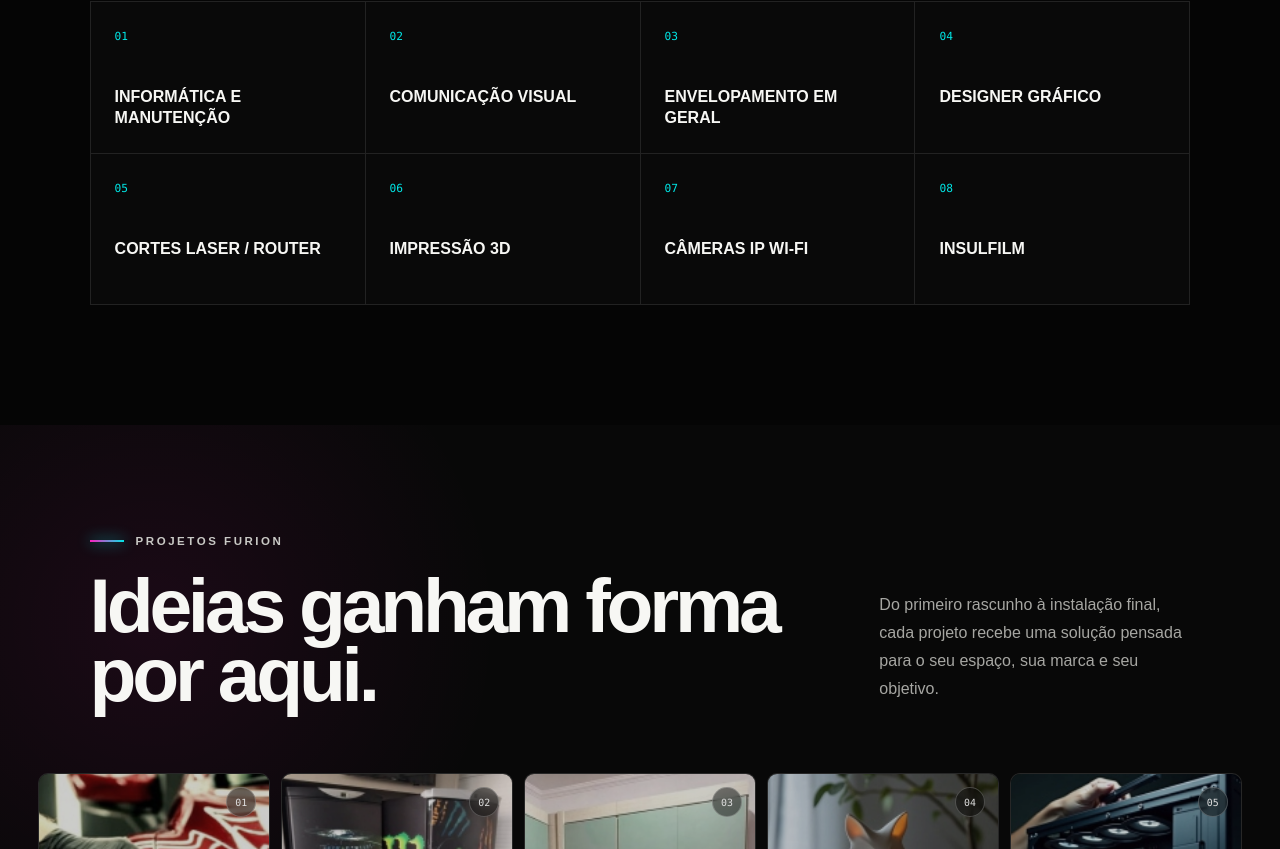
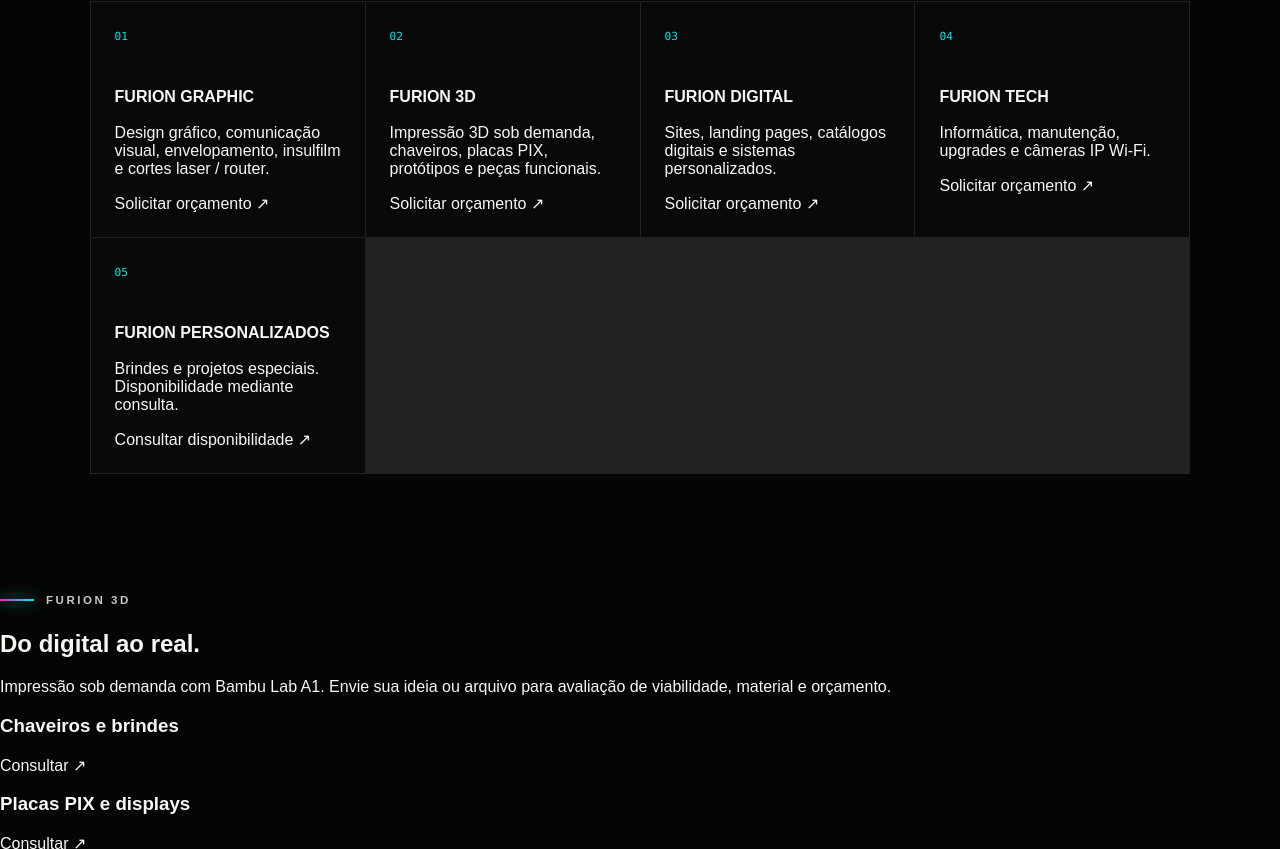
Before and after one commit to defaultpvai-del/furionsite, a React (Vite) app: page / in a window 1280 px wide. Shown: the part 1131-1980 px from the top of the page. Built offline with nearby package versions, Linux system fonts and the light colour scheme.

Commit message:
Organiza setores Furion e adiciona vitrine 3D

```diff
--- a/src/App.jsx
+++ b/src/App.jsx
@@ -1,12 +1,9 @@
 const services = [
-  "Informática e manutenção",
-  "Comunicação visual",
-  "Envelopamento em geral",
-  "Designer gráfico",
-  "Cortes laser / router",
-  "Impressão 3D",
-  "Câmeras IP Wi-Fi",
-  "Insulfilm",
+  {name:"FURION GRAPHIC",items:"Design gráfico, comunicação visual, envelopamento, insulfilm e cortes laser / router."},
+  {name:"FURION 3D",items:"Impressão 3D sob demanda, chaveiros, placas PIX, protótipos e peças funcionais."},
+  {name:"FURION DIGITAL",items:"Sites, landing pages, catálogos digitais e sistemas personalizados."},
+  {name:"FURION TECH",items:"Informática, manutenção, upgrades e câmeras IP Wi-Fi."},
+  {name:"FURION PERSONALIZADOS",items:"Brindes e projetos especiais. Disponibilidade mediante consulta.",consult:true},
 ];
 
 const projects = [
@@ -40,6 +37,7 @@ export default function App() {
         </a>
         <nav aria-label="Navegação principal">
           <a href="#servicos">Serviços</a>
+          <a href="#impressao3d">Impressão 3D</a>
           <a href="#projetos">Projetos</a>
           <a href="#contato">Contato</a>
         </nav>
@@ -127,14 +125,22 @@ export default function App() {
         </div>
         <div className="service-pills">
           {services.map((service, index) => (
-            <article key={service}>
+            <article key={service.name}>
               <span>{String(index + 1).padStart(2, "0")}</span>
-              <h3>{service}</h3>
+              <h3>{service.name}</h3>
+              <p>{service.items}</p>
+              <a className="sector-link" href={`https://wa.me/5544998705407?text=${encodeURIComponent("Olá! Gostaria de consultar os serviços de " + service.name)}`} target="_blank" rel="noreferrer">{service.consult ? "Consultar disponibilidade" : "Solicitar orçamento"} ↗</a>
             </article>
           ))}
         </div>
       </section>
 
+      <section className="print-section" id="impressao3d">
+        <p className="eyebrow"><span /> FURION 3D</p>
+        <h2>Do digital ao real.</h2>
+        <p>Impressão sob demanda com Bambu Lab A1. Envie sua ideia ou arquivo para avaliação de viabilidade, material e orçamento.</p>
+        <div className="print-grid">{["Chaveiros e brindes","Placas PIX e displays","Protótipos e peças funcionais","Objetos decorativos"].map(item => <article key={item}><h3>{item}</h3><a className="sector-link" href={`https://wa.me/5544998705407?text=${encodeURIComponent("Olá! Gostaria de um orçamento 3D: " + item)}`} target="_blank" rel="noreferrer">Consultar ↗</a></article>)}</div>
+      </section>
       <section className="portfolio" id="projetos">
         <div className="portfolio-heading">
           <div>
```
